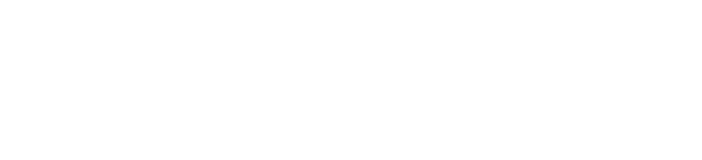
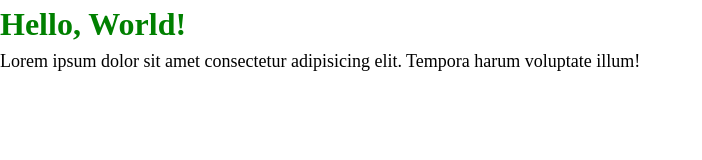
Before and after one commit to GunDevi1/Online-Shop, a plain HTML site: page index.html in a window 1280 px wide. Shown: the whole page, without its empty margins (0-702 px from the left). Drawn offline with Linux system fonts and the light colour scheme.

Commit message:
totaly settings

```diff
--- a/index.html
+++ b/index.html
@@ -5,11 +5,18 @@
 	<meta charset="UTF-8">
 	<meta http-equiv="X-UA-Compatible" content="IE=edge">
 	<meta name="viewport" content="width=device-width, initial-scale=1.0">
+	<link rel="stylesheet" href="css/index.css">
 	<title>Online Shop</title>
 </head>
 
 <body>
-
+	<header>
+		<div class="container">
+			<h1>Hello, World!</h1>
+			<p>Lorem ipsum dolor sit amet consectetur adipisicing elit. Tempora harum voluptate
+				illum!</p>
+		</div>
+	</header>
 </body>
 
 </html>
--- /dev/null
+++ b/scss/_main-page.scss
@@ -0,0 +1,6 @@
+.container h1 {
+	color: green;
+}
+.container p {
+	font-size: 18px;
+}
--- a/#source/scss/index.scss
+++ b/scss/index.scss
@@ -1 +1,2 @@
 @import './_main-page';
+@import './_reset';
```
Also changed, not shown: css/index.css, js/script.js (added), scss/_reset.scss (renamed from #source/scss/_main-page.scss), 1 other file.
